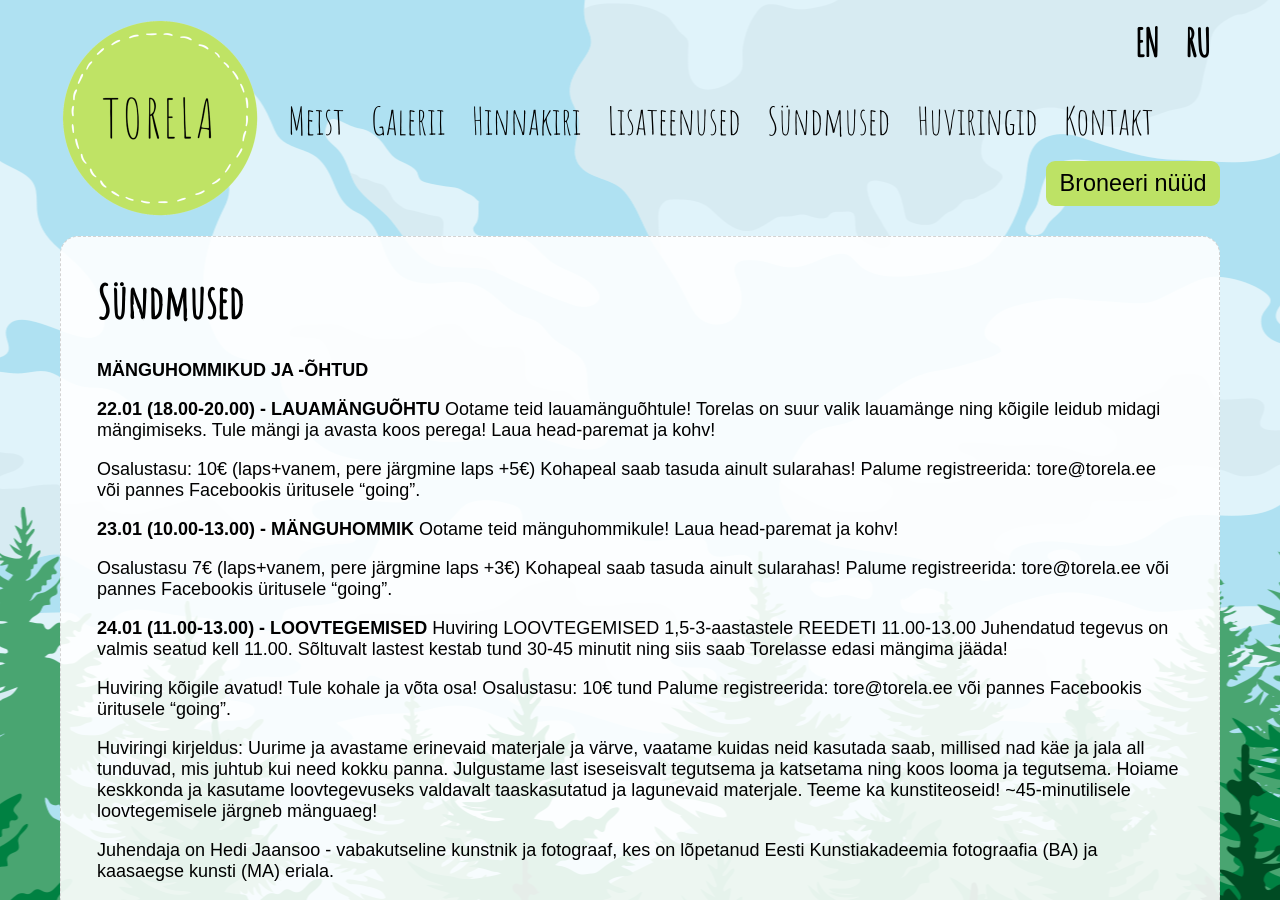
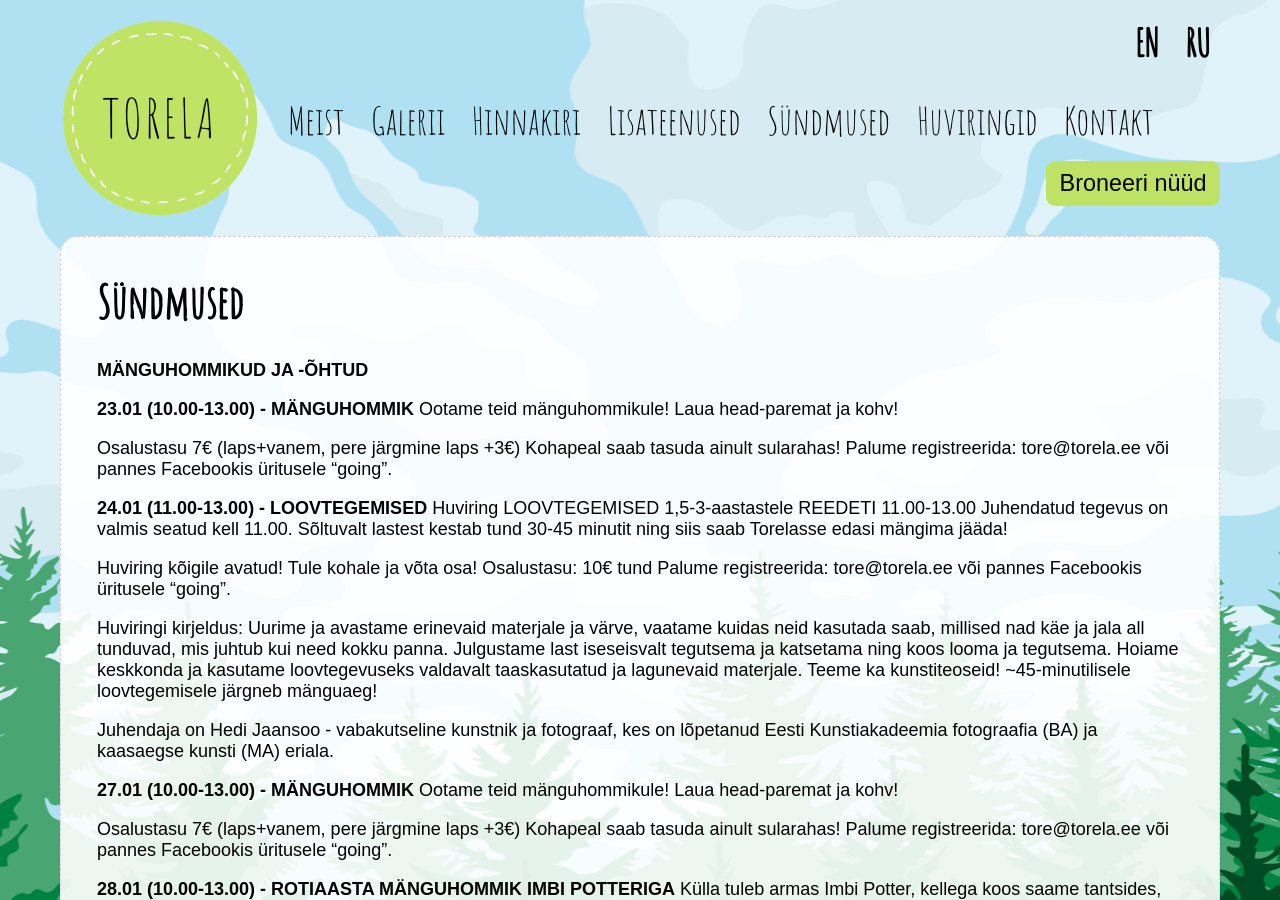
Before and after one commit to mypsik/torela, a Jekyll site: the page built from syndmused/index.md, in a window 1280 px wide and 900 px high. Built offline with Jekyll 4.4.1, drawn with Linux system fonts in a browser that asks for light colours.

Commit message:
Update index.md

```diff
--- a/syndmused/index.md
+++ b/syndmused/index.md
@@ -8,15 +8,6 @@ ru: /ru/events/
 ---
 
 **MÄNGUHOMMIKUD JA -ÕHTUD**
-
-**22.01 (18.00-20.00) - LAUAMÄNGUÕHTU**
-Ootame teid lauamänguõhtule! Torelas on suur valik lauamänge ning kõigile leidub midagi mängimiseks. Tule mängi ja avasta koos perega!
-Laua head-paremat ja kohv!
-
-Osalustasu: 10€ (laps+vanem, pere järgmine laps +5€)
-Kohapeal saab tasuda ainult sularahas!
-Palume registreerida: tore@torela.ee või pannes Facebookis üritusele "going".
-
 
 **23.01 (10.00-13.00) - MÄNGUHOMMIK**
 Ootame teid mänguhommikule! Laua head-paremat ja kohv!
```
